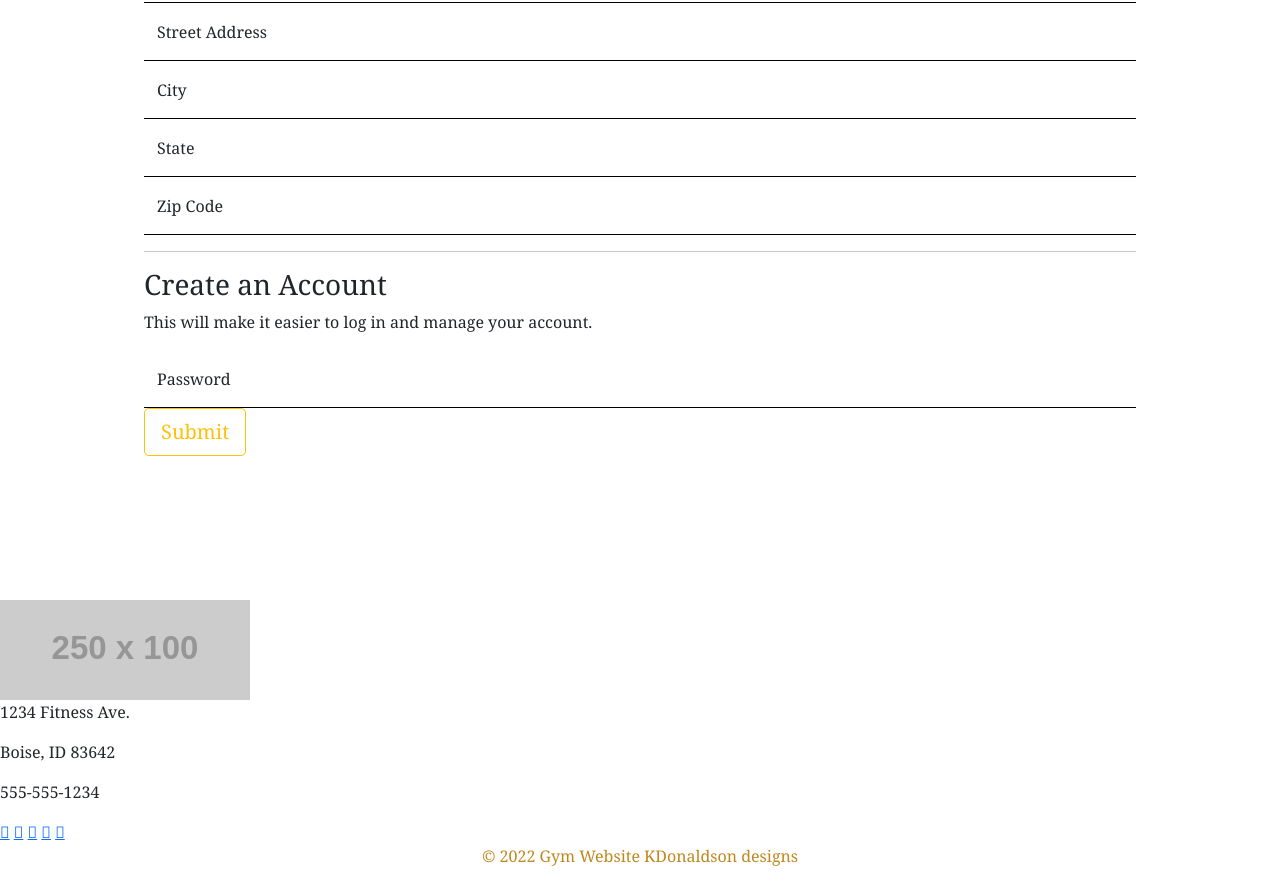
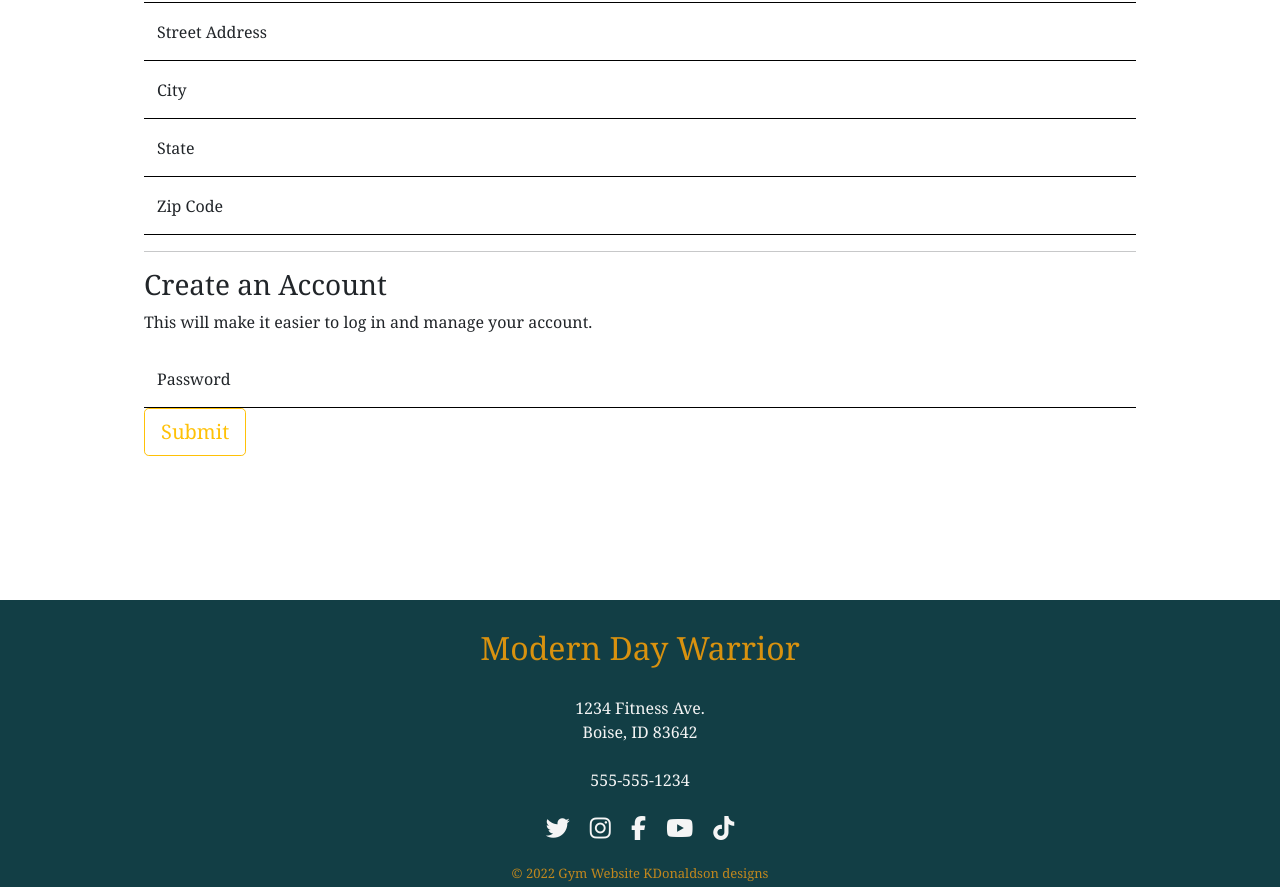
Before and after one commit to KrDonaldson/mock-gym-website, a plain HTML site: page register.html in a window 1280 px wide. Shown: the part 545-1432 px from the top of the page. Drawn offline with nearby package versions, Linux system fonts and the light colour scheme; files that its build step writes are made by us from their sources; placeholder pictures from the web are drawn by us.

Commit message:
added styling for footer

```diff
--- a/about.html
+++ b/about.html
@@ -8,6 +8,8 @@
 <link rel="stylesheet" href="https://cdnjs.cloudflare.com/ajax/libs/twitter-bootstrap/5.1.0/css/bootstrap.min.css">
 <link rel="stylesheet" href="https://cdnjs.cloudflare.com/ajax/libs/font-awesome/5.15.4/css/all.min.css">
 <link rel="stylesheet" href="assets/css/style.css">
+<script src="https://kit.fontawesome.com/f08a4ae5a8.js" crossorigin="anonymous"></script>
+
 <title>Title</title>
 </head>
 <body>
@@ -19,7 +21,7 @@
                 <button class="navbar-toggler" type="button" data-bs-toggle="collapse" data-bs-target="#navbarScroll" aria-controls="navbarScroll" aria-expanded="false" aria-label="Toggle navigation" >
                 <span class="navbar-toggler-icon"></span>
                 </button>
-                <div class="collapse navbar-collapse" id="navbarScroll" style="background-color:#black;">
+                <div class="collapse navbar-collapse" id="navbarScroll" style="background-color:black;">
                     <ul class="navbar-nav me-auto my-2 my-lg-0 navbar-nav-scroll" style="--bs-scroll-height: 100%;">
                         <li class="nav-item">
                             <a class="nav-link" style="color: #D9920F;" href="home.html">Home</a>
@@ -79,6 +81,31 @@
         <p>A thriving community that offers fun, unique  fitness options. We take the risk and steer from the norm
             to offer experiences fitting every warrior's needs.</p>
     </div>
+
+<!-- footer -->
+<footer class="text-center pt-4" style="background-color: #123E45; color:whitesmoke">
+    <div class="logo">
+        <a href="home.html" class="m-5 text-center" style="text-decoration: none; color: #D9920F; font-size:xx-large">Modern Day Warrior</a>
+    </div>
+    <div class="address m-4">
+        <p class="m-0">1234 Fitness Ave.</p>
+        <p class="m-0">Boise, ID 83642</p>
+    </div>
+    <div class="phone-number m-4">
+        <p>555-555-1234</p>
+    </div>
+    <div class="social-media-links my-4">
+        <a href="#" class="text-decoration-none px-2" style="color:whitesmoke"><i class="fa-brands fa-xl fa-twitter"></i></a>
+        <a href="#" class="text-decoration-none px-2" style="color:whitesmoke"><i class="fa-brands fa-xl fa-instagram"></i></a>
+        <a href="#" class="text-decoration-none px-2" style="color:whitesmoke"><i class="fa-brands fa-xl fa-facebook-f" ></i></a>
+        <a href="#" class="text-decoration-none px-2" style="color:whitesmoke"><i class="fa-brands fa-xl fa-youtube"></i></a>
+        <a href="#" class="text-decoration-none px-2" style="color:whitesmoke"><i class="fa-brands fa-xl fa-tiktok"></i></a>
+    </div>
+    <div class="copyright" style="text-align:center">
+        <p class="fw-light pb-1 m-0" style="font-size: small">&copy; 2022 Gym Website KDonaldson designs</p>
+    </div>
+</footer>
+<!-- end footer -->
 <script src="https://cdnjs.cloudflare.com/ajax/libs/popper.js/2.9.2/umd/popper.min.js"></script>
 <script src="https://cdnjs.cloudflare.com/ajax/libs/twitter-bootstrap/5.1.0/js/bootstrap.min.js"></script>
 </body>
--- a/register.html
+++ b/register.html
@@ -9,6 +9,8 @@
 <link rel="stylesheet" href="https://cdnjs.cloudflare.com/ajax/libs/font-awesome/5.15.4/css/all.min.css">
 <link rel="stylesheet" href="assets/css/style.css">
 <link rel="stylesheet" href="style.css">
+<script src="https://kit.fontawesome.com/f08a4ae5a8.js" crossorigin="anonymous"></script>
+
 <title>Modern Day Warrior</title>
 </head>
 <body>
@@ -81,26 +83,26 @@
     </div>
 
 <!-- footer -->
-    <footer>
+<footer class="text-center pt-4" style="background-color: #123E45; color:whitesmoke">
     <div class="logo">
-            <img src="https://via.placeholder.com/250x100" alt="">
+        <a href="home.html" class="m-5 text-center" style="text-decoration: none; color: #D9920F; font-size:xx-large">Modern Day Warrior</a>
     </div>
-        <div class="address">
-            <p>1234 Fitness Ave.</p>
-            <p>Boise, ID 83642</p>
+    <div class="address m-4">
+        <p class="m-0">1234 Fitness Ave.</p>
+        <p class="m-0">Boise, ID 83642</p>
     </div>
-        <div class="phone-number">
+    <div class="phone-number m-4">
         <p>555-555-1234</p>
     </div>
-        <div class="social-media-links">
-            <a href="#"><i href="#" class="fa-brands fa-xl fa-facebook-f" ></i></a>
-            <a href="#"><i href="#" class="fa-brands fa-xl fa-twitter"></i></a>
-            <a href="#"><i href="#" class="fa-brands fa-xl fa-instagram"></i></a>
-            <a href="#"><i href="#" class="fa-brands fa-xl fa-youtube"></i></a>
-            <a href="#"><i href="#" class="fa-brands fa-xl fa-tiktok"></i></a>
+    <div class="social-media-links my-4">
+        <a href="#" class="text-decoration-none px-2" style="color:whitesmoke"><i class="fa-brands fa-xl fa-twitter"></i></a>
+        <a href="#" class="text-decoration-none px-2" style="color:whitesmoke"><i class="fa-brands fa-xl fa-instagram"></i></a>
+        <a href="#" class="text-decoration-none px-2" style="color:whitesmoke"><i class="fa-brands fa-xl fa-facebook-f" ></i></a>
+        <a href="#" class="text-decoration-none px-2" style="color:whitesmoke"><i class="fa-brands fa-xl fa-youtube"></i></a>
+        <a href="#" class="text-decoration-none px-2" style="color:whitesmoke"><i class="fa-brands fa-xl fa-tiktok"></i></a>
     </div>
     <div class="copyright" style="text-align:center">
-            <p>&copy; 2022 Gym Website KDonaldson designs</p>
+        <p class="fw-light pb-1 m-0" style="font-size: small">&copy; 2022 Gym Website KDonaldson designs</p>
     </div>
 </footer>
 <!-- end footer -->
```
Also changed, not shown: contact.html (+26 -3 lines), home.html (+13 -13 lines), logout.html (+2 -0 lines), schedule.html (+15 -13 lines), signin.html (+2 -0 lines), training.html (+15 -13 lines). Lines whose indentation alone changed are shown as unchanged.
